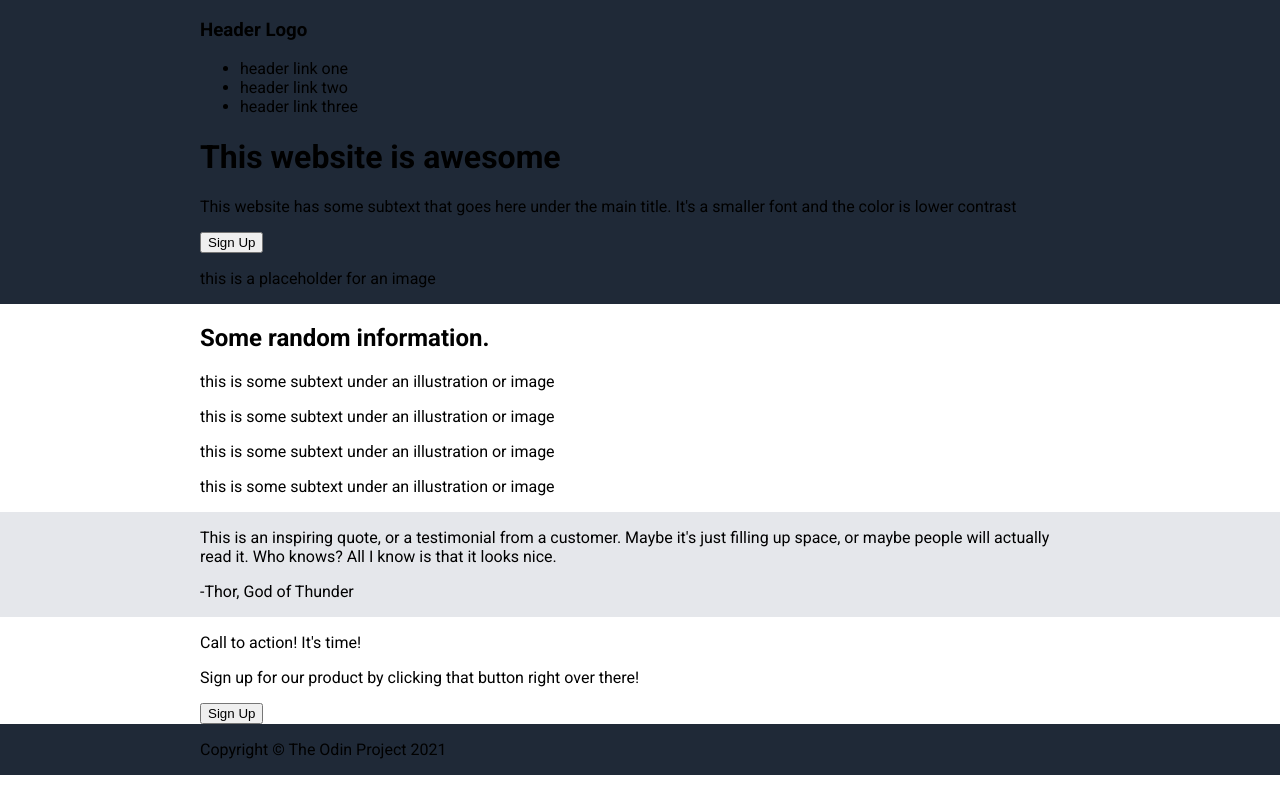
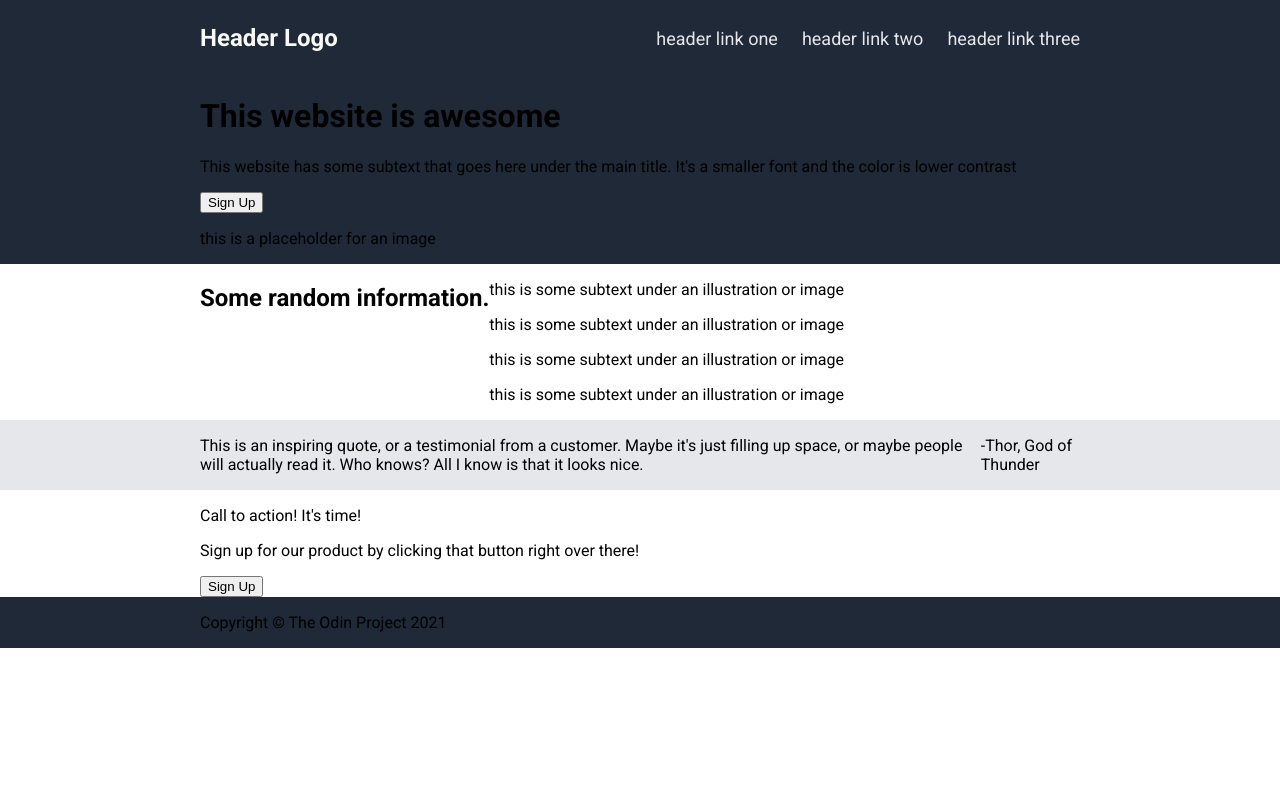
Before and after one commit to zacharygazaille/odin-landing-page, a plain HTML site: page index.html in a window 1280 px wide. Drawn offline with Linux system fonts and the light colour scheme.

Commit message:
Style the header
Change the links into link elements and style the elements of the header

```diff
--- a/index.html
+++ b/index.html
@@ -13,9 +13,9 @@
         <div class="header">
             <h3 class="logo">Header Logo</h3>
             <ul>
-                <li>header link one</li>
-                <li>header link two</li>
-                <li>header link three</li>
+                <li><a href="">header link one</a></li>
+                <li><a href="">header link two</a></li>
+                <li><a href="">header link three</a></li>
             </ul>
         </div>
         <div class="section-1-text">
--- a/style.css
+++ b/style.css
@@ -9,10 +9,35 @@ body {
 body>div {
     padding-left: 200px;
     padding-right: 200px;
+    display: flex;
 }
 
 .section-1 {
     background-color: #1F2937;
+    flex-direction: column;
+}
+
+.header {
+    display: flex;
+    justify-content: space-between;
+    align-items: center;
+}
+
+ul {
+    list-style: none;
+    display: flex;
+    gap: 24px;
+}
+
+.logo {
+    font-size: 24px;
+    color: #F9FAF8;
+}
+
+a {
+    font-size: 18px;
+    color: #E5E7EB;
+    text-decoration: none;
 }
 
 .section-2 {
```
